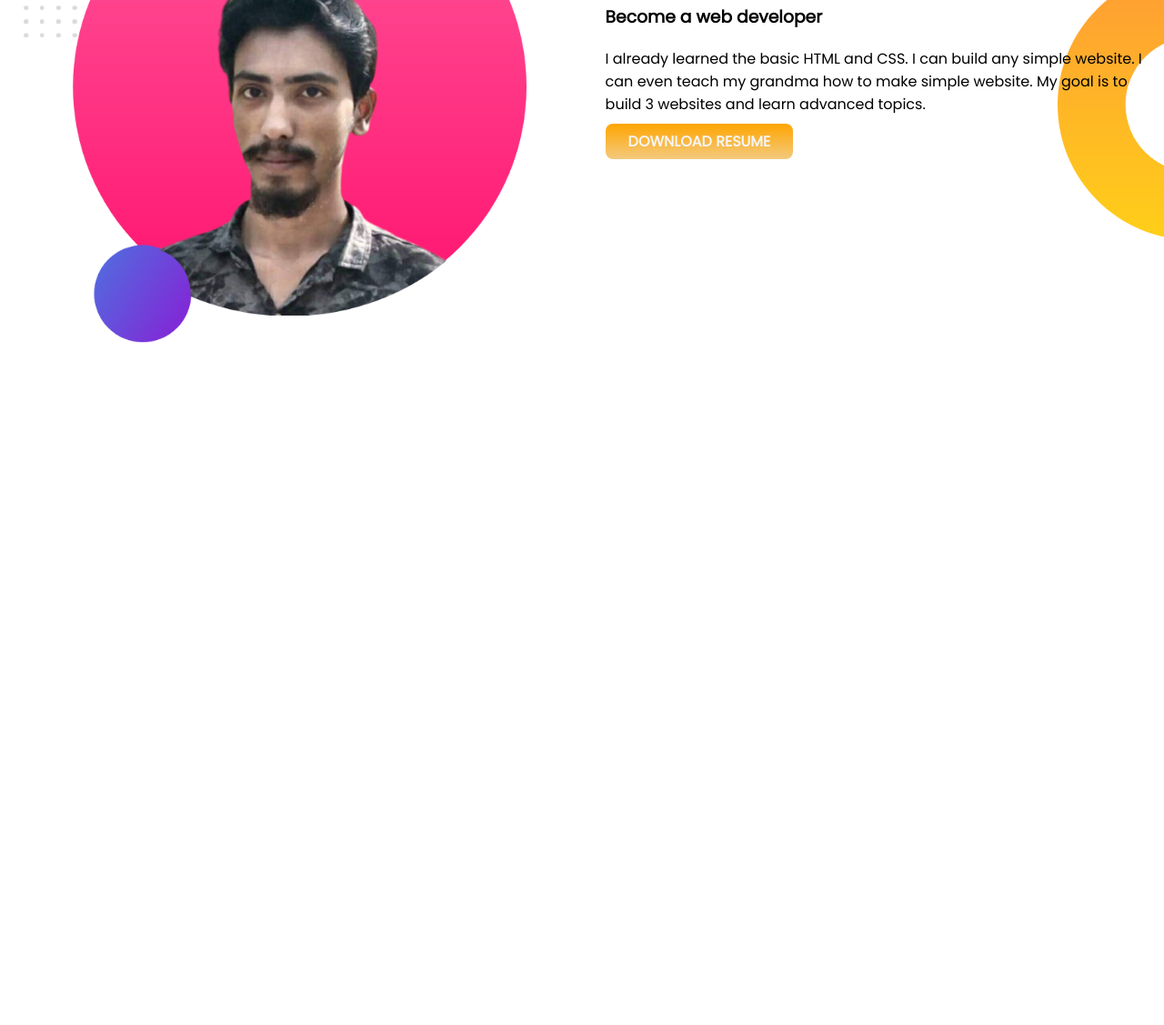
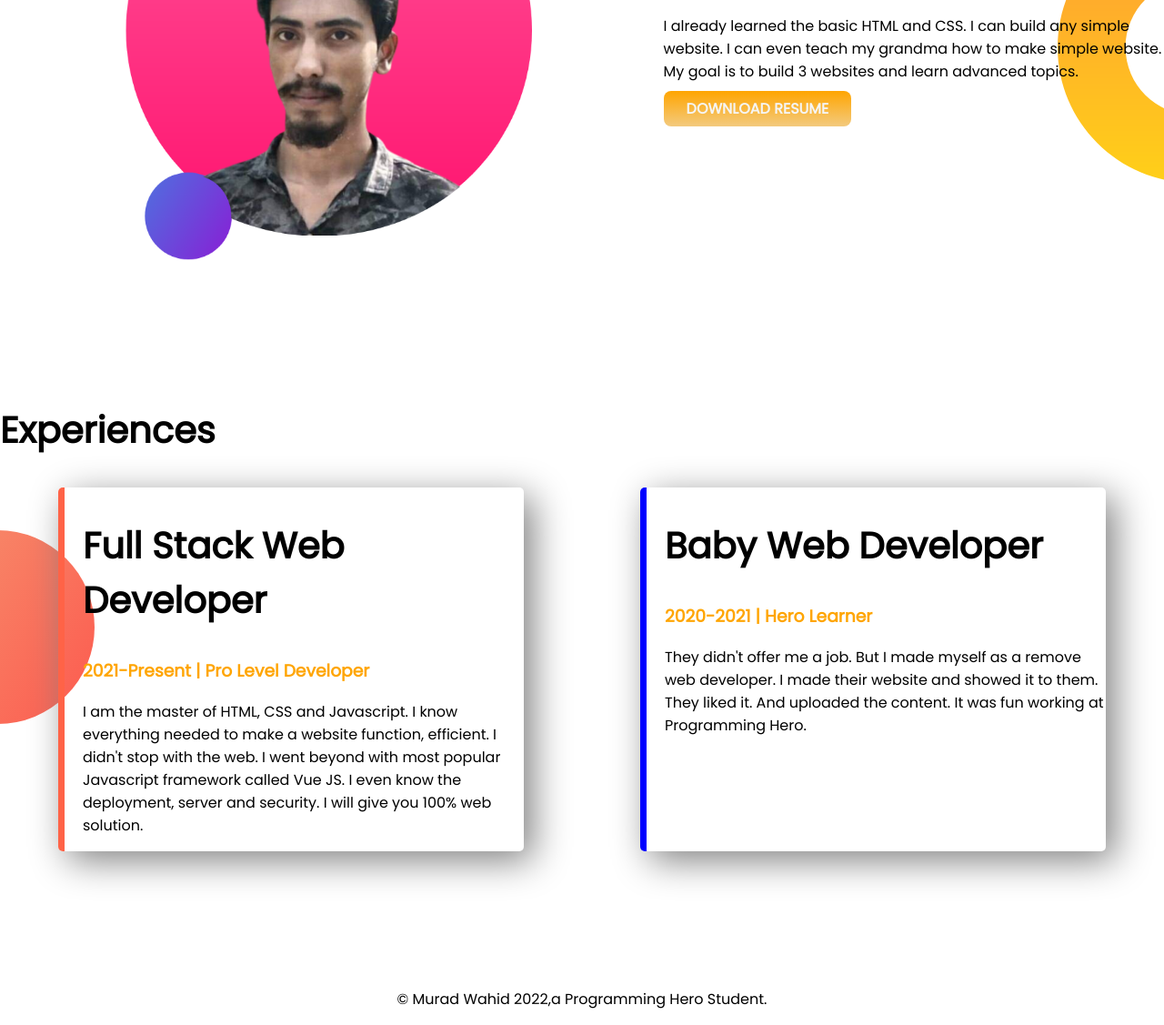
Before and after one commit to muradwahid/first-portfolio, a plain HTML site: page index.html in a window 1280 px wide. Shown: the part 803-1930 px from the top of the page at 91% size. Before the commit the page ends 1337 px from the top, so only its background shows below. Drawn offline with Linux system fonts and the light colour scheme.

Commit message:
full portfolio

```diff
--- a/index.html
+++ b/index.html
@@ -11,7 +11,7 @@
     <link rel="shortcut icon" href="" type="image/x-icon">
     <title>My first portfolio</title>
 </head>
-    <section class="top-banner">
+    <section class="top-banner flexible-container">
         <body>
             <div class="half-width">
             <h1>Welcome To</h1>
@@ -24,7 +24,7 @@
                 <img src="images/img/murad-removebg (1).png" alt="">
             </div>
     </section>
-    <section class="dream-big">
+    <section class="dream-big flexible-container">
         <div class="half-width">
             <img src="images/img/my-bg2.png" alt="">
         </div>
@@ -35,5 +35,23 @@
             <a class="link-btn" target="_blank" href="https://www.linkedin.com/in/murad-wahid-39548420b/">download resume</a>
         </div>
     </section>
+    <section class="experience-area">
+        <h2>Experiences</h2>
+        <div class="flexible-container">
+            <div class="experience-item bd-one">
+                <h2>Full Stack Web Developer</h2>
+                <h3 class="orange-color">2021-Present | Pro Level Developer</h3>
+                <p>I am the master of HTML, CSS and Javascript. I know everything needed to make a website function, efficient. I didn't stop with the web. I went beyond with most popular Javascript framework called Vue JS. I even know the deployment, server and security. I will give you 100% web solution.</p>
+            </div>
+            <div class="experience-item bd-two">
+                <h2>Baby Web Developer</h2>
+                <h3 class="orange-color">2020-2021 | Hero Learner</h3>
+                <p>They didn't offer me a job. But I made myself as a remove web developer. I made their website and showed it to them. They liked it. And uploaded the content. It was fun working at Programming Hero.</p>
+            </div>
+        </div>
+    </section>
+    <footer>
+        <p>© Murad Wahid 2022,a Programming Hero Student.</p>
+    </footer>
 </body>
 </html>
--- a/style.css
+++ b/style.css
@@ -2,7 +2,7 @@ body{
     font-family: 'Poppins', sans-serif;
     margin: 0;
 }
-section{
+.flexible-container{
     display: flex;
     margin-bottom: 150px;
 }
@@ -10,12 +10,15 @@ section{
     background-image:url(images/img/top-banner.png);
     background-repeat: no-repeat;
 }
-.half-width h1{
+h1{
     font-size: 50px;
+}
+h2{
+    font-size: 40px;
 }
 .half-width{
     width: 50%;
-    padding-left: 2%;
+    padding-left: 7%;
 }
 .half-width .link-btn{
     text-decoration: none;
@@ -37,3 +40,26 @@ section{
     background-repeat: no-repeat;
     background-position: right;
 }
+.experience-area{
+    background-image: url(images/img/exp-bg.png);
+    background-repeat: no-repeat;
+    background-position: left;
+}
+.experience-item{
+    width: 40%;
+    box-shadow: 10px 10px 40px gray;
+    padding-left:20px;
+    margin-left: 5%;
+    margin-right: 5%;
+    border-radius: 5px;
+}
+.bd-one{
+    border-left: 7px solid tomato;
+
+}
+.bd-two{
+    border-left:7px solid blue;
+}
+footer p{
+    text-align: center;
+}
```
